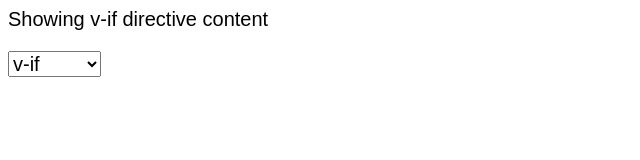
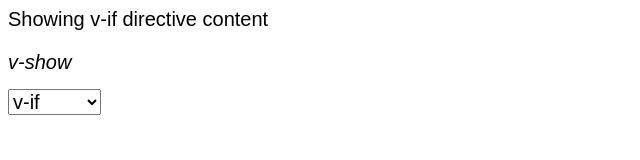
Before and after one commit to betogroo/udemy_vue_developer, a plain HTML site: page index.html in a window 1280 px wide. Shown: the whole page, without its empty margins (0-640 px from the left). Drawn offline with nearby package versions, Linux system fonts and the light colour scheme.

Commit message:
v-show example

```diff
--- a/index.html
+++ b/index.html
@@ -14,6 +14,8 @@
       <h3>v-else-if</h3>
     </template>
     <p v-else>v-else</p>
+
+    <i v-show="mode == 1">v-show</i>
     <select v-model="mode">
       <option value="1">v-if</option>
       <option value="2">v-else-if</option>
```
